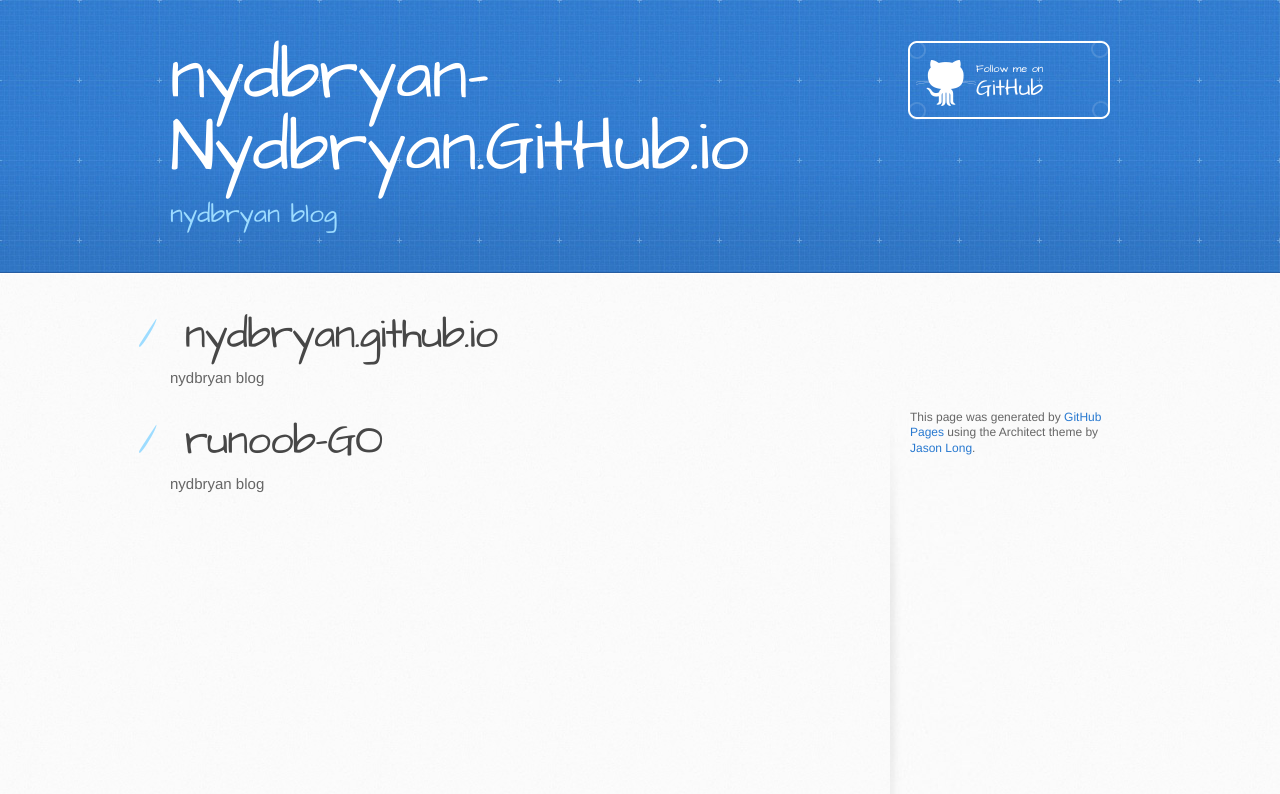
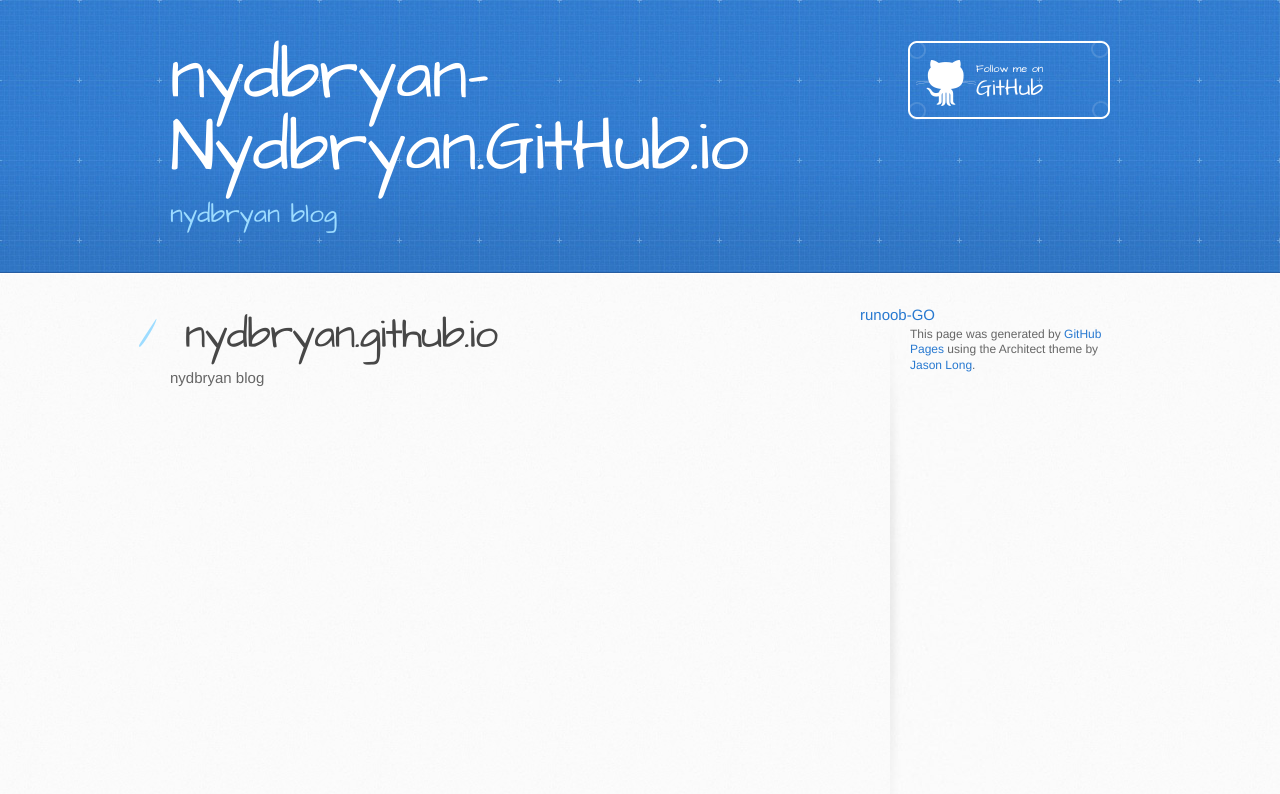
Before and after one commit to nydBryan/nydbryan.github.io, a plain HTML site: page index.html in a window 1280 px wide. Drawn offline with Linux system fonts and the light colour scheme.

Commit message:
Update index.html
修改

```diff
--- a/index.html
+++ b/index.html
@@ -33,12 +33,9 @@
 
 <p>nydbryan blog</p>
         </section>
-        <section id="main-content">
-          <h1>
-<a id="go" class="anchor" href="http://www.runoob.com/go/go-environment.html" aria-hidden="true"><span class="octicon octicon-link"></span></a>runoob-GO</h1>
 
-<p>nydbryan blog</p>
-        </section>
+<a id="go" class="anchor" href="http://www.runoob.com/go/go-environment.html" aria-hidden="true"><span class="octicon octicon-link">runoob-GO</span></a>
+
         <aside id="sidebar">
 
 
```
